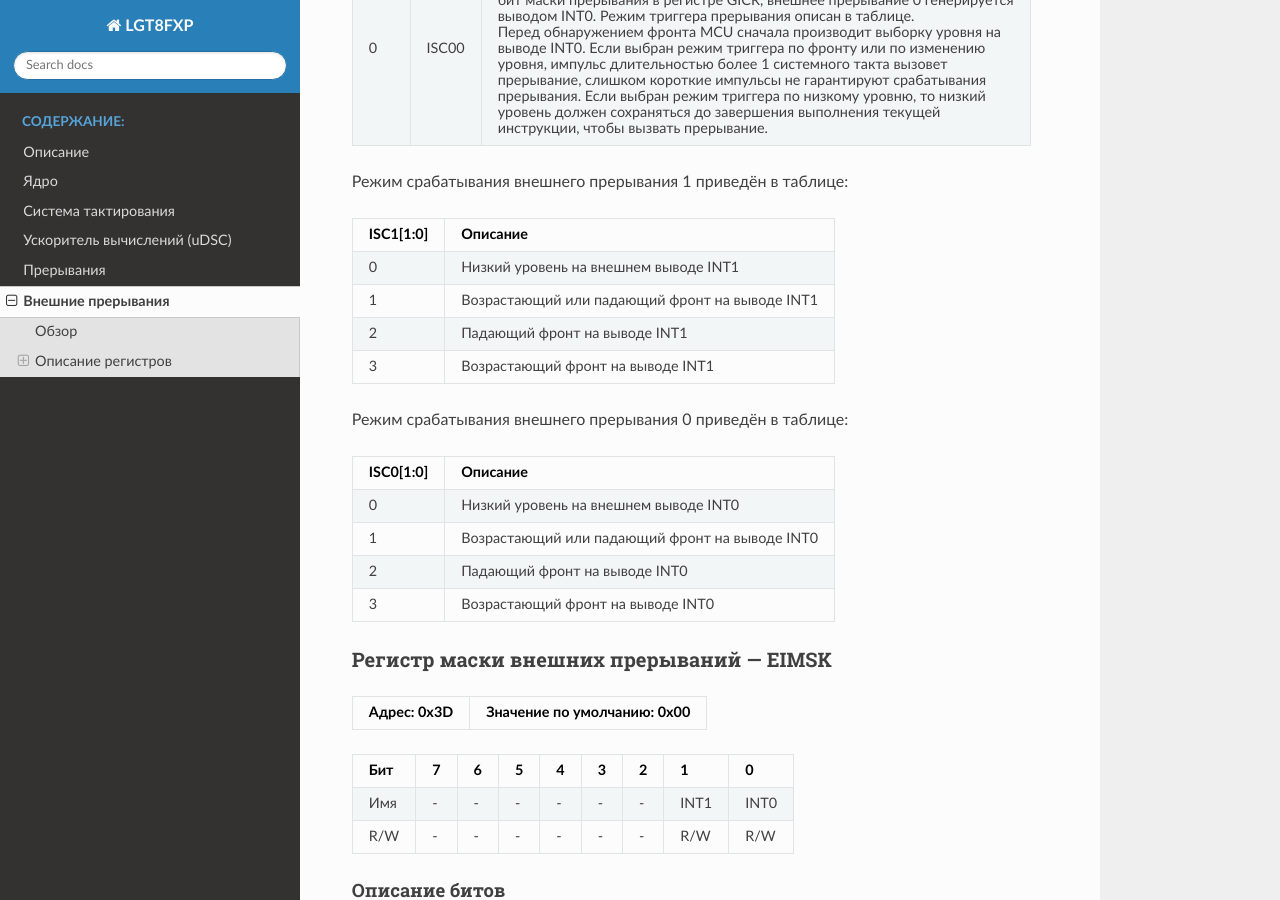
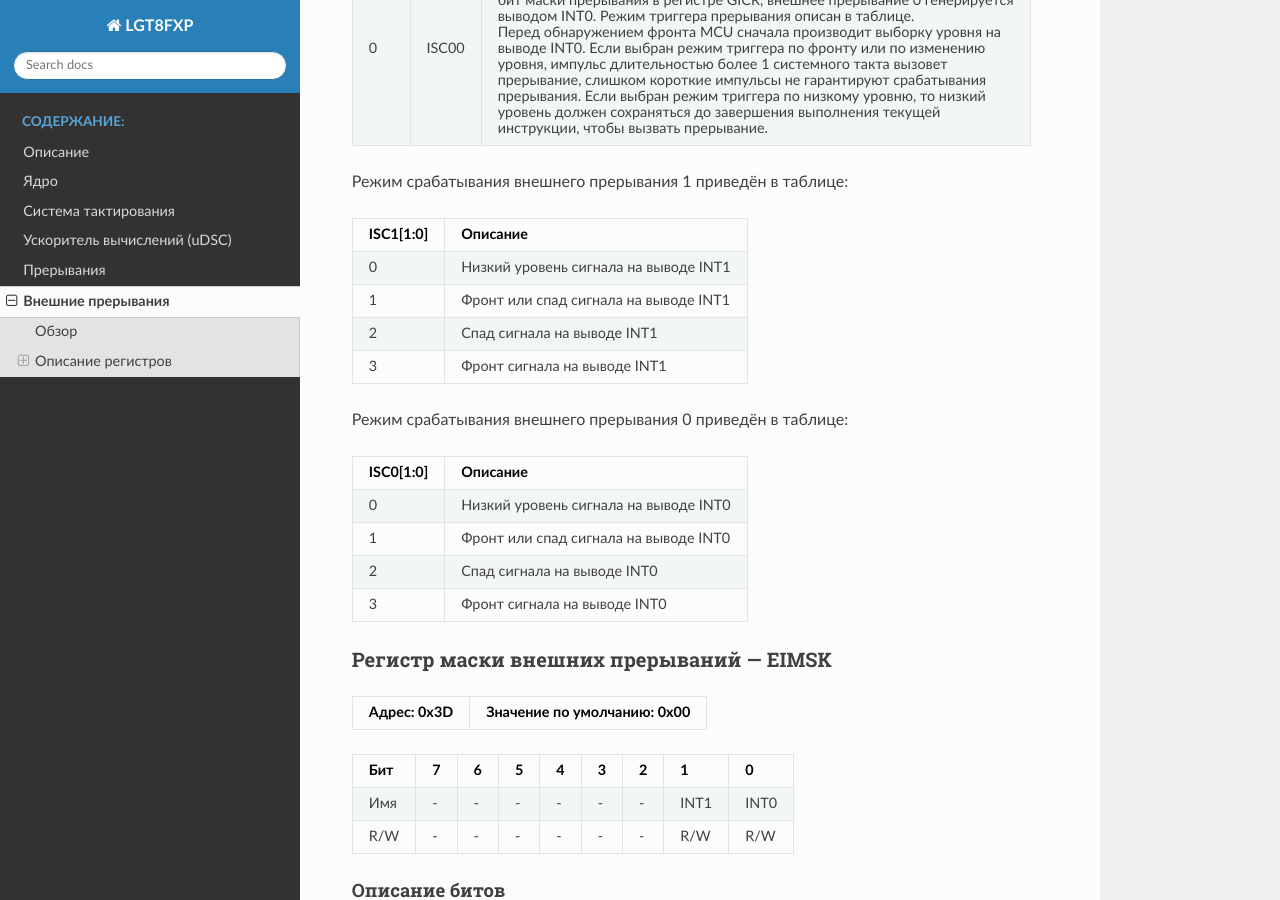
Before and after one commit to b-oleg/LGT8FXP, a Sphinx documentation site: the page built from doc/external-interrupts.md, in a window 1280 px wide and 900 px high, scrolled down 1674 px. Built offline with Sphinx 7.4.7 and the Read the Docs theme 3.1.0, drawn with Linux system fonts in a browser that asks for light colours.

Commit message:
ext int+

```diff
--- a/doc/external-interrupts.md
+++ b/doc/external-interrupts.md
@@ -40,21 +40,21 @@
 
 Режим срабатывания внешнего прерывания 1 приведён в таблице:
 
-| ISC1[1:0] | Описание                                    |
-|-----------|---------------------------------------------|
-| 0         | Низкий уровень на внешнем выводе INT1       |
-| 1         | Возрастающий или падающий фронт на выводе INT1 |
-| 2         | Падающий фронт на выводе INT1               |
-| 3         | Возрастающий фронт на выводе INT1           |
+| ISC1[1:0] | Описание                               |
+|-----------|----------------------------------------|
+| 0         | Низкий уровень сигнала на выводе INT1  |
+| 1         | Фронт или спад сигнала на выводе INT1  |
+| 2         | Спад сигнала на выводе INT1            |
+| 3         | Фронт сигнала на выводе INT1           |
 
 Режим срабатывания внешнего прерывания 0 приведён в таблице:
 
-| ISC0[1:0] | Описание                                    |
-|-----------|---------------------------------------------|
-| 0         | Низкий уровень на внешнем выводе INT0       |
-| 1         | Возрастающий или падающий фронт на выводе INT0 |
-| 2         | Падающий фронт на выводе INT0               |
-| 3         | Возрастающий фронт на выводе INT0           |
+| ISC0[1:0] | Описание                              |
+|-----------|---------------------------------------|
+| 0         | Низкий уровень сигнала на выводе INT0 |
+| 1         | Фронт или спад сигнала на выводе INT0 |
+| 2         | Спад сигнала на выводе INT0           |
+| 3         | Фронт сигнала на выводе INT0          |
 
 ### Регистр маски внешних прерываний — EIMSK
 
```
Also changed, not shown: doc/interrupts.md (+1 -1 lines).
